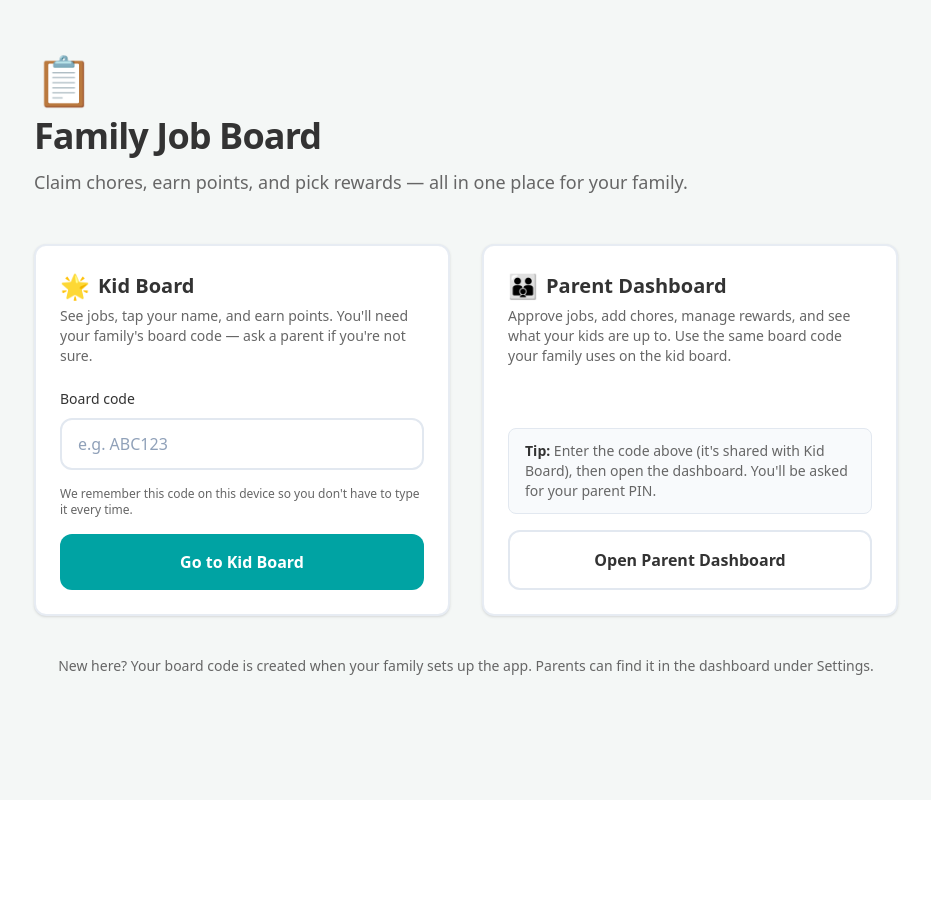
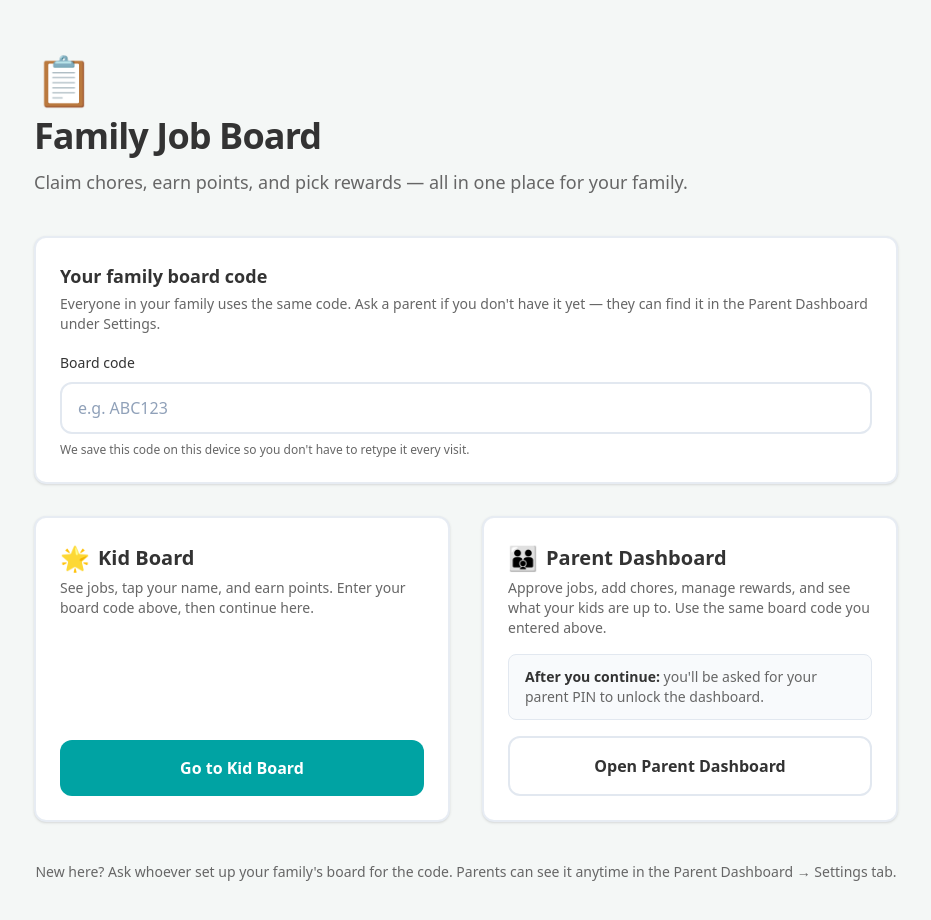
Before and after one commit to FalseEnigma/family-job-board, a Next.js app: page / in a window 1280 px wide. Shown: the top 920 px of the page, without its empty margins (174-1105 px from the left). Before the commit the page ends 800 px from the top, so only its background shows below. Built offline with nearby package versions, Linux system fonts and the light colour scheme.

Commit message:
landing page adjust

```diff
--- a/app/page.tsx
+++ b/app/page.tsx
@@ -1,18 +1,20 @@
 'use client'
 
-import { useEffect, useState } from 'react'
-import Link from 'next/link'
+import { useEffect, useRef, useState } from 'react'
+import { useRouter } from 'next/navigation'
 
 const BOARD_CODE_KEY = 'family_job_board_code'
 
-function boardUrl(path: string, code: string | null) {
-  if (!code || !code.trim()) return path
-  return `${path}?board=${encodeURIComponent(code.trim())}`
+function boardQuery(code: string) {
+  return `?board=${encodeURIComponent(code.trim())}`
 }
 
 export default function Home() {
+  const router = useRouter()
   const [boardCode, setBoardCode] = useState('')
   const [mounted, setMounted] = useState(false)
+  const [codeError, setCodeError] = useState<string | null>(null)
+  const inputRef = useRef<HTMLInputElement>(null)
 
   useEffect(() => {
     setMounted(true)
@@ -26,6 +28,7 @@ export default function Home() {
 
   const persistCode = (value: string) => {
     setBoardCode(value)
+    setCodeError(null)
     try {
       if (value.trim()) {
         localStorage.setItem(BOARD_CODE_KEY, value.trim())
@@ -37,11 +40,30 @@ export default function Home() {
     }
   }
 
+  const requireCode = (): boolean => {
+    if (!boardCode.trim()) {
+      setCodeError('Enter your family board code first.')
+      inputRef.current?.focus()
+      return false
+    }
+    setCodeError(null)
+    return true
+  }
+
+  const goKidBoard = () => {
+    if (!requireCode()) return
+    router.push(`/board${boardQuery(boardCode)}`)
+  }
+
+  const goParentDashboard = () => {
+    if (!requireCode()) return
+    router.push(`/parent${boardQuery(boardCode)}`)
+  }
+
   return (
     <div className="min-h-screen bg-ease-bg text-[#333333]">
       <main className="mx-auto w-full max-w-4xl px-4 py-8 sm:py-14">
-        {/* Hero */}
-        <div className="text-center sm:text-left mb-10 sm:mb-12">
+        <div className="text-center sm:text-left mb-8 sm:mb-10">
           <p className="text-4xl sm:text-5xl mb-3" aria-hidden>
             📋
           </p>
@@ -54,26 +76,20 @@ export default function Home() {
           </p>
         </div>
 
-        <section className="grid gap-6 lg:grid-cols-2 lg:gap-8">
-          {/* Kids path */}
-          <div className="rounded-xl border-2 border-slate-200/80 bg-white p-6 shadow-sm flex flex-col">
-            <div className="flex items-center gap-2 mb-1">
-              <span className="text-2xl" aria-hidden>
-                🌟
-              </span>
-              <h2 className="text-xl font-bold text-[#333333]">Kid Board</h2>
-            </div>
-            <p className="text-sm text-[#666666] mb-5">
-              See jobs, tap your name, and earn points. You&apos;ll need your
-              family&apos;s board code — ask a parent if you&apos;re not sure.
+        {/* Shared board code — applies to both Kid Board and Parent Dashboard */}
+        <section className="rounded-xl border-2 border-slate-200/80 bg-white p-6 shadow-sm mb-6 sm:mb-8">
+          <h2 className="text-lg font-bold text-[#333333] mb-1">
+            Your family board code
+          </h2>
+          <p className="text-sm text-[#666666] mb-4">
+            Everyone in your family uses the same code. Ask a parent if you
+            don&apos;t have it yet — they can find it in the Parent Dashboard
+            under Settings.
           </p>
-
-            <div className="mt-auto space-y-4">
           <label className="block">
-                <span className="text-sm font-medium text-[#333333]">
-                  Board code
-                </span>
+            <span className="text-sm font-medium text-[#333333]">Board code</span>
             <input
+              ref={inputRef}
               type="text"
               value={mounted ? boardCode : ''}
               onChange={e => persistCode(e.target.value)}
@@ -82,20 +98,41 @@ export default function Home() {
               className="mt-2 w-full rounded-xl border-2 border-slate-200 px-4 py-3 text-base text-[#333333] placeholder:text-slate-400 outline-none focus:border-ease-teal focus:ring-2 focus:ring-ease-teal/20"
             />
           </label>
-              <p className="text-xs text-[#666666]">
-                We remember this code on this device so you don&apos;t have to
-                type it every time.
+          <p className="mt-2 text-xs text-[#666666]">
+            We save this code on this device so you don&apos;t have to retype it
+            every visit.
           </p>
-              <Link
-                href={boardUrl('/board', boardCode)}
-                className="block w-full rounded-xl bg-ease-teal px-4 py-4 text-center text-base font-semibold text-white hover:bg-ease-teal-hover active:scale-[0.99] transition-transform"
+          {codeError && (
+            <div
+              className="mt-3 rounded-lg border border-red-200 bg-red-50 px-4 py-3 text-sm text-red-800"
+              role="alert"
+            >
+              {codeError}
+            </div>
+          )}
+        </section>
+
+        <section className="grid gap-6 lg:grid-cols-2 lg:gap-8">
+          <div className="rounded-xl border-2 border-slate-200/80 bg-white p-6 shadow-sm flex flex-col">
+            <div className="flex items-center gap-2 mb-1">
+              <span className="text-2xl" aria-hidden>
+                🌟
+              </span>
+              <h2 className="text-xl font-bold text-[#333333]">Kid Board</h2>
+            </div>
+            <p className="text-sm text-[#666666] mb-5 flex-1">
+              See jobs, tap your name, and earn points. Enter your board code
+              above, then continue here.
+            </p>
+            <button
+              type="button"
+              onClick={goKidBoard}
+              className="w-full rounded-xl bg-ease-teal px-4 py-4 text-center text-base font-semibold text-white hover:bg-ease-teal-hover active:scale-[0.99] transition-transform"
             >
               Go to Kid Board
-              </Link>
-            </div>
+            </button>
           </div>
 
-          {/* Parents path */}
           <div className="rounded-xl border-2 border-slate-200/80 bg-white p-6 shadow-sm flex flex-col">
             <div className="flex items-center gap-2 mb-1">
               <span className="text-2xl" aria-hidden>
@@ -105,31 +142,27 @@ export default function Home() {
                 Parent Dashboard
               </h2>
             </div>
-            <p className="text-sm text-[#666666] mb-5">
+            <p className="text-sm text-[#666666] mb-4 flex-1">
               Approve jobs, add chores, manage rewards, and see what your kids
-              are up to. Use the same board code your family uses on the kid
-              board.
+              are up to. Use the same board code you entered above.
             </p>
-
-            <div className="mt-auto space-y-4">
-              <div className="rounded-lg bg-slate-50 border border-slate-200 px-4 py-3 text-sm text-[#666666]">
-                <strong className="text-[#333333]">Tip:</strong> Enter the code
-                above (it&apos;s shared with Kid Board), then open the
-                dashboard. You&apos;ll be asked for your parent PIN.
+            <div className="rounded-lg bg-slate-50 border border-slate-200 px-4 py-3 text-sm text-[#666666] mb-4">
+              <strong className="text-[#333333]">After you continue:</strong>{' '}
+              you&apos;ll be asked for your parent PIN to unlock the dashboard.
             </div>
-              <Link
-                href={boardUrl('/parent', boardCode)}
-                className="block w-full rounded-xl border-2 border-slate-200 bg-white px-4 py-4 text-center text-base font-semibold text-[#333333] hover:bg-slate-50 hover:border-ease-teal/40 active:scale-[0.99] transition-transform"
+            <button
+              type="button"
+              onClick={goParentDashboard}
+              className="w-full rounded-xl border-2 border-slate-200 bg-white px-4 py-4 text-center text-base font-semibold text-[#333333] hover:bg-slate-50 hover:border-ease-teal/40 active:scale-[0.99] transition-transform"
             >
               Open Parent Dashboard
-              </Link>
-            </div>
+            </button>
           </div>
         </section>
 
         <p className="mt-10 text-center text-sm text-[#666666]">
-          New here? Your board code is created when your family sets up the app.
-          Parents can find it in the dashboard under Settings.
+          New here? Ask whoever set up your family&apos;s board for the code.
+          Parents can see it anytime in the Parent Dashboard → Settings tab.
         </p>
       </main>
     </div>
--- a/app/parent/page.tsx
+++ b/app/parent/page.tsx
@@ -18,7 +18,7 @@ import type {
   PointTransaction,
   RewardRequest,
 } from '../../lib/types'
-import { DEFAULT_HOUSEHOLD_ID, KID_AVATARS, KID_COLORS } from '../../lib/constants'
+import { KID_AVATARS, KID_COLORS } from '../../lib/constants'
 import { getFriendlyErrorMessage } from '../../lib/utils'
 
 const PARENT_PIN =
@@ -169,9 +169,10 @@ function ParentPageContent() {
       return
     }
 
-    setHouseholdId(DEFAULT_HOUSEHOLD_ID)
-    setHouseholdName('Default Family')
+    setHouseholdId(null)
+    setHouseholdName(null)
     setHouseholdCode(null)
+    setLoading(false)
   }
 
   const loadData = async (activeHouseholdId: string) => {
@@ -1356,6 +1357,26 @@ function ParentPageContent() {
         <div className="flex flex-col items-center gap-3">
           <div className="h-8 w-8 animate-spin rounded-full border-2 border-ease-teal border-t-transparent" />
           <span className="text-[#666666]">Loading...</span>
+        </div>
+      </div>
+    )
+  }
+
+  if (!householdId) {
+    return (
+      <div className="min-h-screen bg-ease-bg flex items-center justify-center p-4 text-[#333333]">
+        <div className="bg-white rounded-xl shadow-sm border border-slate-200/60 p-6 w-full max-w-md text-center">
+          <h1 className="text-xl font-bold mb-2">Board code required</h1>
+          <p className="text-sm text-[#666666] mb-4">
+            The parent dashboard needs your family&apos;s board code. Open the
+            home page, enter your code, then choose Parent Dashboard.
+          </p>
+          <Link
+            href="/"
+            className="inline-block rounded-lg bg-ease-teal px-4 py-2.5 font-semibold text-white hover:bg-ease-teal-hover"
+          >
+            Go to home page
+          </Link>
         </div>
       </div>
     )
```
Also changed, not shown: 1 other file (tests, documents, lock files or other folders). Lines whose indentation alone changed are shown as unchanged.
